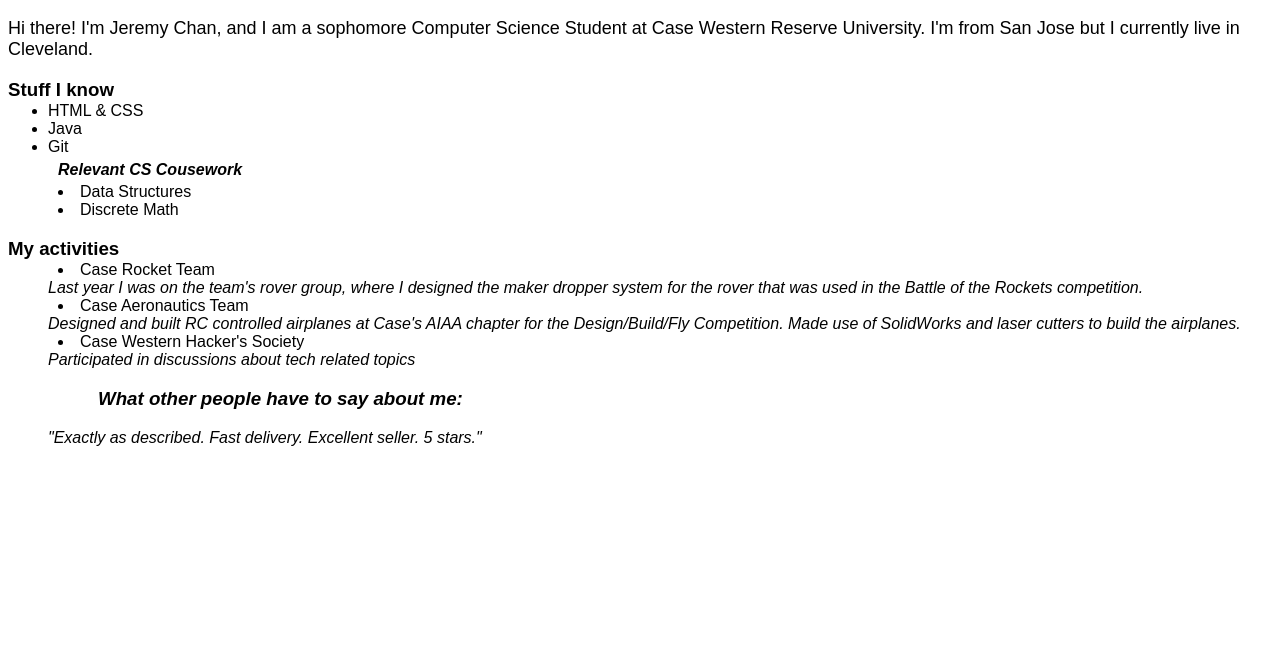
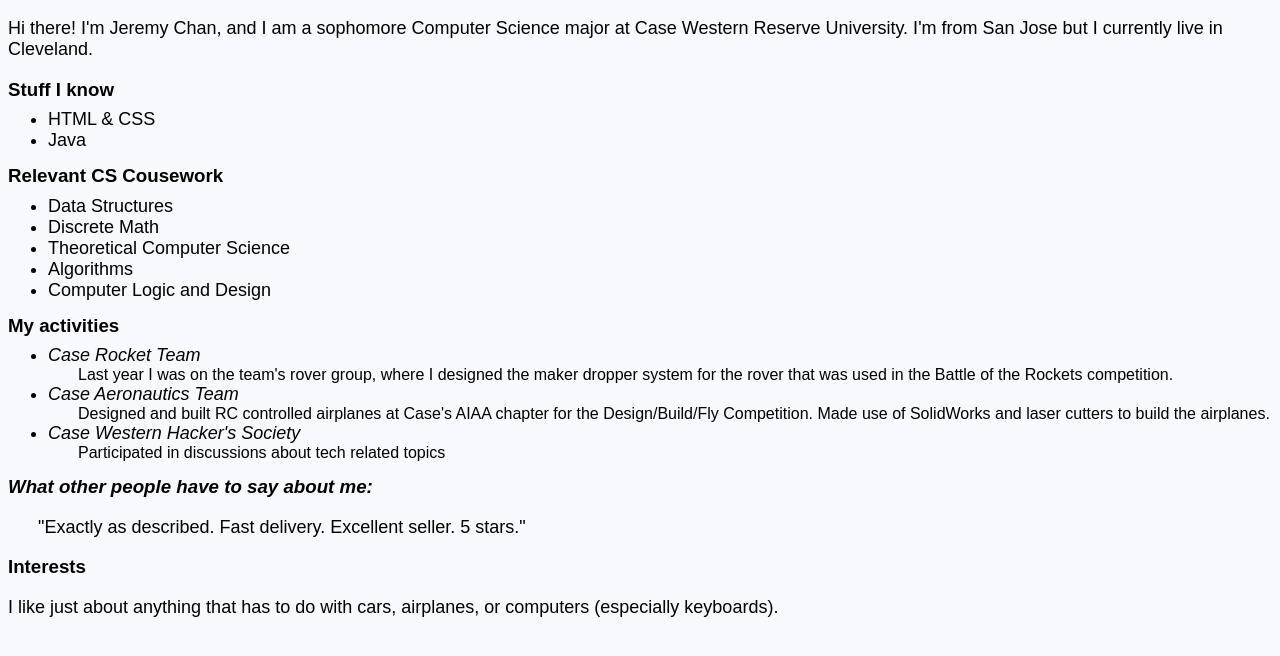
Before and after one commit to jchanny/Side-Projects, a plain HTML site: page HTML/website/about_me.html in a window 1280 px wide. Drawn offline with Linux system fonts and the light colour scheme.

Commit message:
completely redid cSS

```diff
--- a/HTML/website/about_me.html
+++ b/HTML/website/about_me.html
@@ -8,44 +8,48 @@
   <body>
 
     <p> Hi there! I'm Jeremy Chan, and I am a sophomore Computer
-      Science Student at Case Western Reserve University. I'm
+      Science major at Case Western Reserve University. I'm
       from San Jose but I currently live in Cleveland.  </p>
-
-    <h3>Stuff I know </h3>
+    <div class="list">
+    <h3 >Stuff I know </h3>
     <ul>
       <li>HTML & CSS </li>
       <li> Java</li>
-      <li> Git</li>
+    </div>
 
     </ul>
-
-    <div>
-      <h4>Relevant CS Cousework</h4>
-      <div>
+    <div class="list">
+      <h3 >Relevant CS Cousework</h3>
 	<ul>
 	  <li>Data Structures</li>
 	  <li> Discrete Math</li>
+	  <li> Theoretical Computer Science</li>
+	  <li>Algorithms</li>
+	  <li>Computer Logic and Design</li>
 	  </ul>
-      </div>
-      </div>
+    </div>
 
-    <h3> My activities </h3>
-    <div>
+    <div class="list">
+    <h3 > My activities </h3>
     <ul>
-      <li>Case Rocket Team</li>
-      <p4> Last year I was on the team's rover group, where I designed
+      <li><i>Case Rocket Team</i></li>
+      <p> Last year I was on the team's rover group, where I designed
 	the maker dropper system for the rover that was used in the
-	Battle of the Rockets competition. </p4>
-      <li>Case Aeronautics Team</li>
-      <p4>Designed and built RC controlled airplanes at Case's AIAA chapter for the
+	Battle of the Rockets competition. </p>
+      <li><i>Case Aeronautics Team</i></li>
+      <p>Designed and built RC controlled airplanes at Case's AIAA chapter for the
 	Design/Build/Fly Competition. Made use of SolidWorks and laser cutters to
-	build the airplanes.</p4>
-      <li>Case Western Hacker's Society</li>
-      <p4>Participated in discussions about tech related topics</p4>
+	build the airplanes.</p>
+      <li><i>Case Western Hacker's Society</i></li>
+      <p>Participated in discussions about tech related topics</p>
+    </div>
 
-      <h3> What other people have to say about me:</h3>
-      <p4>"Exactly as described. Fast delivery. Excellent seller. 5 stars."</p4>
+
+      <h3> <i> What other people have to say about me:</i></h3>
+      <p class="tab">"Exactly as described. Fast delivery. Excellent seller. 5 stars."</p>
     </ul>
 
+    <h3>Interests</h3>
+    <p>I like just about anything that has to do with cars, airplanes, or computers (especially keyboards).
   </body>
 </html>
--- a/HTML/website/website.css
+++ b/HTML/website/website.css
@@ -1,30 +1,30 @@
-html*
+*
 {
     background-color: #F8F8FF;
-}
-body{
     font-family:sans-serif;
+    text-decoration:none;
+
 }
 p{
-    font-size: 18px;
+    font-size:18px;
 }
-a{
-    text-decoration:none;
+h3{
+    font-weight:bold;
 }
-h3+ul{
-    margin-top:-17px;
+ul{
+    margin-top:-10px;
+    margin-bottom:-5px;
 }
-
-div{/*for Relevant Coursework section*/
-    font-style: italic;
-    text-indent: 50px;
-    margin-top: -17px;
-    list-style-position: inside;
+.tab{
+    text-indent:30px;
 }
-
-div ul li{
-    font-style:normal;
-    text-indent: 10px;
-    list-style-position:inside;
-    text-align:left;
+.list li{ /*list formatting*/
+    font-size:18px;
 }
+.list p{
+    margin-top:0px;
+    margin-bottom:0px;
+    /*how do i keep the indent for all lines, not just first*/
+    text-indent:30px;
+    font-size:16px;
+}
```
Also changed, not shown: HTML/website/about_me.png (added), HTML/website/mainpage design.png (added).
